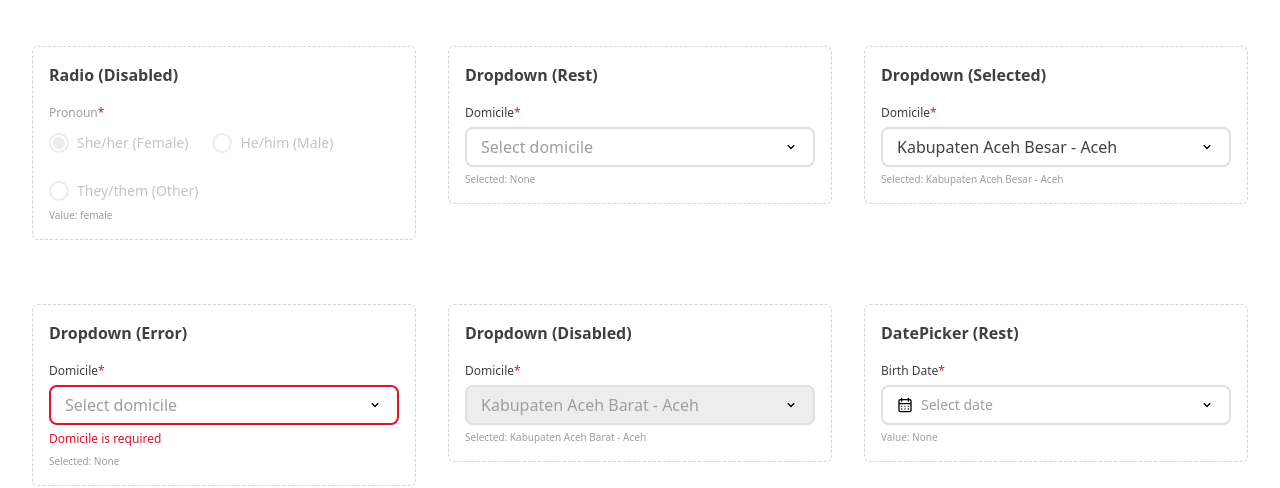
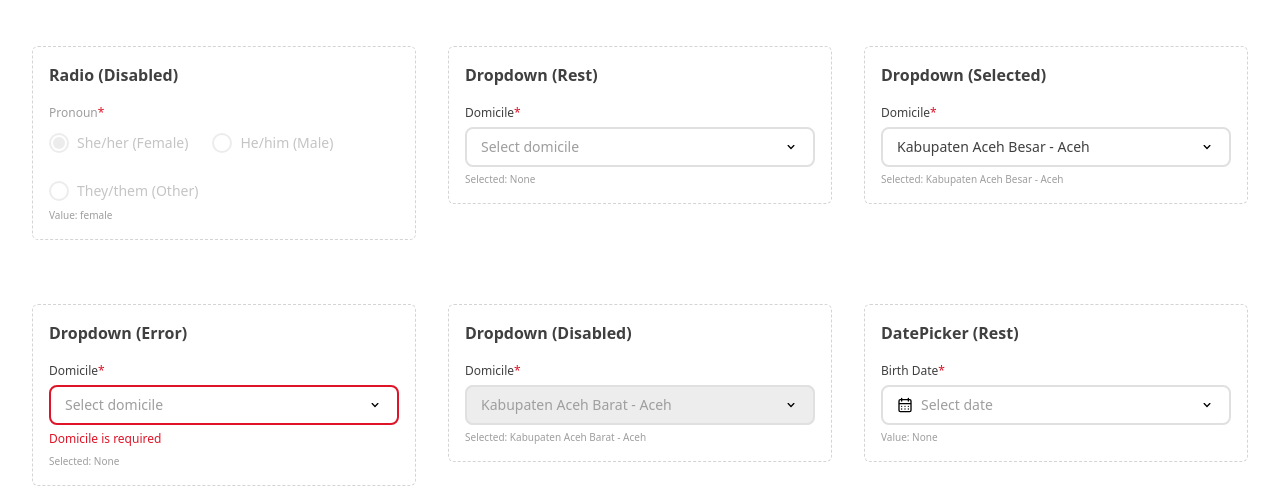
Before and after one commit to emenalwafi/just-hire-me-already, a Next.js app: page /playground in a window 1280 px wide. Shown: the part 960-1448 px from the top of the page. Built offline with nearby package versions, Linux system fonts and the light colour scheme.

Commit message:
[HireMe][FE-006][fix]: Fix text size

```diff
--- a/components/input/dropdown-input/DropdownInput.tsx
+++ b/components/input/dropdown-input/DropdownInput.tsx
@@ -113,21 +113,21 @@ const DropdownInput: React.FC<DropdownInputProps> = ({
 
   if (disabled) {
     wrapperClasses += " bg-neutral-30 outline-neutral-40 cursor-not-allowed";
-    textClasses = " text-neutral-60";
+    textClasses += " text-neutral-60";
     iconColorClass = "text-neutral-60";
   } else if (error) {
     wrapperClasses += " bg-white outline-danger-main";
-    textClasses = value ? " text-neutral-90" : " text-neutral-60";
+    textClasses += value ? " text-neutral-90" : " text-neutral-60";
     iconColorClass = "text-neutral-100";
   } else if (isFocused || isOpen) {
     wrapperClasses += " bg-white outline-primary-main";
-    textClasses = " text-neutral-90";
+    textClasses += " text-neutral-90";
     iconColorClass = "text-neutral-100";
     caretColorClass = "caret-primary-main";
   } else {
     wrapperClasses +=
       " bg-neutral-10 outline-neutral-40 hover:outline-neutral-70";
-    textClasses = value ? " text-neutral-90" : " text-neutral-60";
+    textClasses += value ? " text-neutral-90" : " text-neutral-60";
     iconColorClass = "text-neutral-100";
   }
 
```
